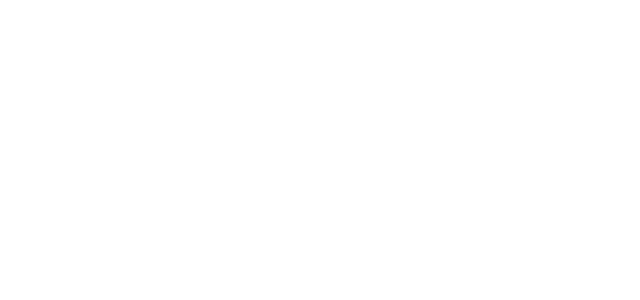
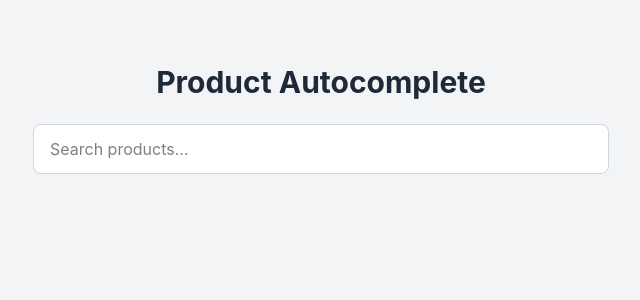
Before and after one commit to Oriyemi/React-Exercise, a React (Vite) app: page / in a window 1280 px wide. Shown: the top 300 px of the page, without its empty margins (319-959 px from the left). Built offline with nearby package versions, Linux system fonts and the light colour scheme.

Commit message:
feat: enhance AutoCom component with improved suggestion handling and error display

```diff
--- a/src/Components/AutoCom.jsx
+++ b/src/Components/AutoCom.jsx
@@ -11,6 +11,8 @@
   useEffect(() => {
     const searchInput = setTimeout(async () => {
         if (!userSearch.trim()) {
+          setSuggestions([]);
+        setSelectedIndex(-1);
         setError(null);
         return;
       }
@@ -27,6 +29,7 @@
         }
         const data = await response.json();
           setSuggestions(data.products);
+          setSelectedIndex(-1);
       } catch (e) {
         setError(e.message);
       } finally {
@@ -40,19 +43,25 @@
   }, [userSearch]);
 
     const handleKeyDown = (e) => {
+       if (suggestions.length === 0) {
+      return;
+    }
         if (e.key === "ArrowDown") {
+         e.preventDefault();
       setSelectedIndex((previousIndex) =>
         Math.min(previousIndex + 1, suggestions.length - 1),
       );
     }
 
         if (e.key === "ArrowUp") {
+         e.preventDefault();
       setSelectedIndex((previousIndex) => Math.max(previousIndex - 1, 0));
     }
     if (e.key === "Enter") {
       if (selectedIndex >= 0) {
         setUserSearch(suggestions[selectedIndex].title);
           setSuggestions([]);
+           setSelectedIndex(-1);
       }
     }
     if (e.key === "Escape") {
@@ -62,24 +71,74 @@
     };
 
    return (
-    <div>
+  <div className="min-h-screen bg-gray-100 flex justify-center pt-16 px-4">
+    <div className="w-full max-w-xl">
+
+      <h1 className="text-3xl font-bold text-gray-800 text-center mb-6">
+        Product Autocomplete
+      </h1>
+
+      <div className="relative">
         <input
           type="text"
           value={userSearch}
-        onChange={(e) => {
-          setUserSearch(e.target.value);
-        }}
+          onChange={(e) => setUserSearch(e.target.value)}
           onKeyDown={handleKeyDown}
+          placeholder="Search products..."
+          className="w-full px-4 py-3 border border-gray-300 rounded-lg
+                     outline-none focus:border-purple-500 focus:ring-2
+                     focus:ring-purple-200 bg-white"
         />
-      <div>
+
+        {loading && (
+          <p className="mt-2 text-sm text-gray-500">
+            Searching...
+          </p>
+        )}
+
+        {error && (
+          <p className="mt-2 text-sm text-red-500">
+            {error}
+          </p>
+        )}
+
+        {suggestions.length > 0 && (
+          <div className="absolute left-0 right-0 mt-2 bg-white border border-gray-200 rounded-lg shadow-lg overflow-hidden z-10">
             {suggestions.map((item, index) => (
               <div
                 key={item.id}
-            className={index === selectedIndex ? "bg-gray-200" : ""}
+                className={`px-4 py-3 cursor-pointer border-b border-gray-100 last:border-b-0 transition ${
+                  index === selectedIndex
+                    ? "bg-purple-100"
+                    : "hover:bg-gray-50"
+                }`}
+                onClick={() => {
+                  setUserSearch(item.title);
+                  setSuggestions([]);
+                  setSelectedIndex(-1);
+                }}
               >
-            <p>{item.title}</p>
+                <p className="font-medium text-gray-800">
+                  {item.title}
+                </p>
+
+                <p className="text-sm text-gray-500 mt-1">
+                  ${item.price}
+                </p>
               </div>
             ))}
+          </div>
+        )}
+
+        {!loading &&
+          userSearch.trim() &&
+          suggestions.length === 0 &&
+          !error && (
+            <p className="mt-2 text-sm text-gray-500">
+              No products found.
+            </p>
+          )}
+      </div>
     </div>
   </div>
 );
```
Lines whose indentation alone changed are shown as unchanged.
